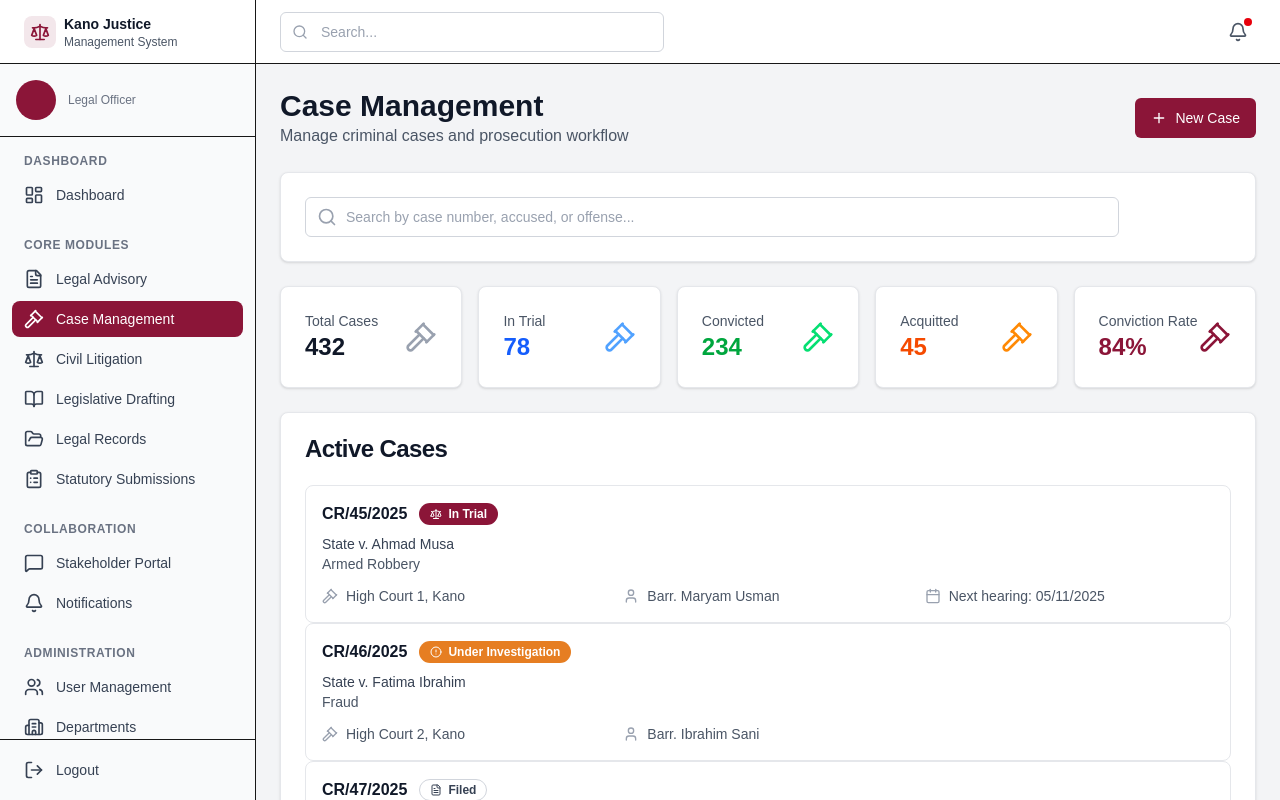
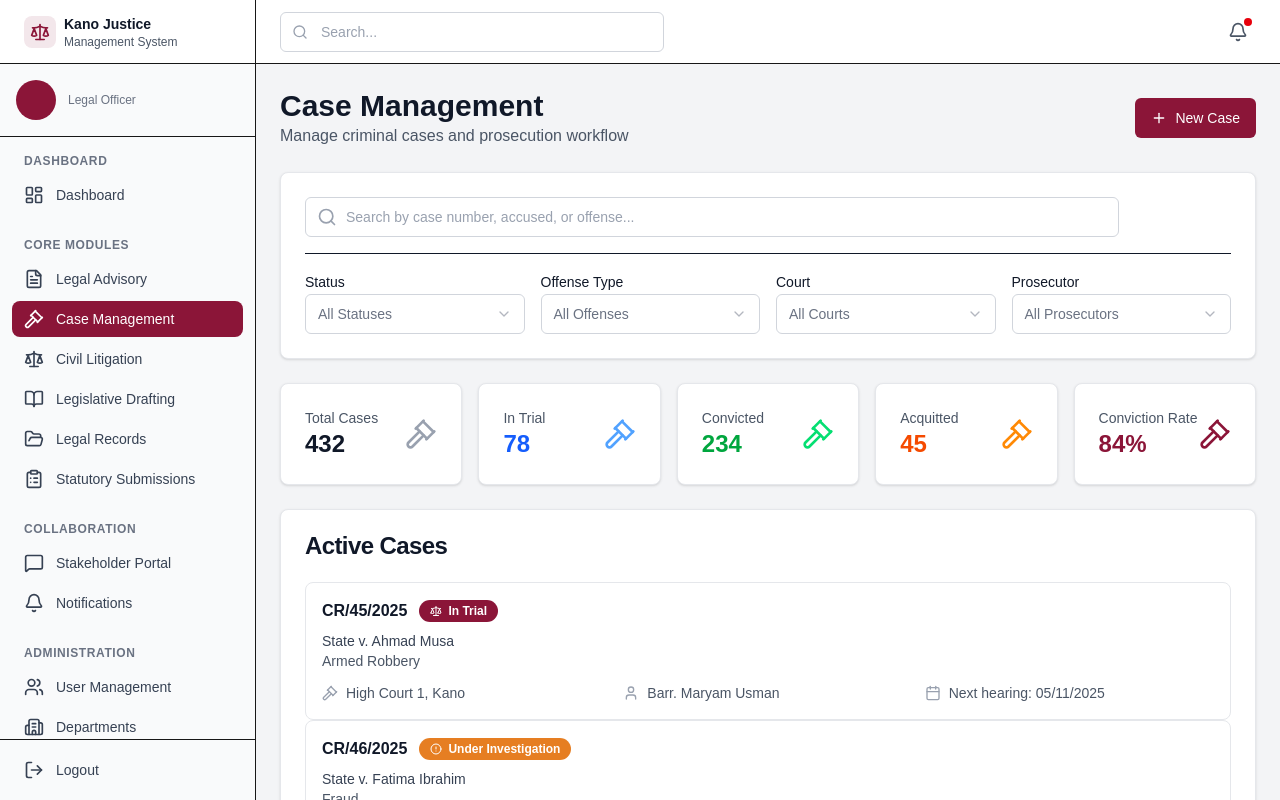
Before and after one commit to Quadco-Consults/kano-justice-management-system, a Next.js app: page /prosecution in a window 1280 px wide. Both pictures are taken after a click on the button "Filters". Built offline with nearby package versions, Linux system fonts and the light colour scheme.

Commit message:
Add functional filter system to case management list

```diff
--- a/components/prosecution/prosecution-list.tsx
+++ b/components/prosecution/prosecution-list.tsx
@@ -5,8 +5,16 @@ import { Card, CardContent, CardHeader, CardTitle } from "@/components/ui/card"
 import { Input } from "@/components/ui/input"
 import { Button } from "@/components/ui/button"
 import { CaseStatusIndicator } from "@/components/shared/case-status-indicator"
-import { Search, Plus, Filter, Gavel, Calendar, User } from "lucide-react"
+import { Search, Plus, Filter, Gavel, Calendar, User, X } from "lucide-react"
 import Link from "next/link"
+import {
+  Select,
+  SelectContent,
+  SelectItem,
+  SelectTrigger,
+  SelectValue,
+} from "@/components/ui/select"
+import { Badge } from "@/components/ui/badge"
 
 const mockCases = [
   {
@@ -73,6 +81,24 @@ const mockCases = [
 
 export function ProsecutionList() {
   const [searchQuery, setSearchQuery] = useState("")
+  const [showFilters, setShowFilters] = useState(false)
+  const [filters, setFilters] = useState({
+    status: "",
+    offense: "",
+    court: "",
+    prosecutor: "",
+  })
+
+  const clearFilters = () => {
+    setFilters({
+      status: "",
+      offense: "",
+      court: "",
+      prosecutor: "",
+    })
+  }
+
+  const hasActiveFilters = Object.values(filters).some(value => value !== "")
 
   return (
     <div className="space-y-6">
@@ -93,6 +119,7 @@ export function ProsecutionList() {
       {/* Filters */}
       <Card>
         <CardContent className="pt-6">
+          <div className="space-y-4">
             <div className="flex gap-4">
               <div className="flex-1 relative">
                 <Search className="absolute left-3 top-1/2 transform -translate-y-1/2 w-5 h-5 text-gray-400" />
@@ -104,10 +131,120 @@ export function ProsecutionList() {
                   className="pl-10"
                 />
               </div>
-            <Button variant="outline">
+              <Button
+                variant="outline"
+                onClick={() => setShowFilters(!showFilters)}
+                className={hasActiveFilters ? "border-[#8B1538] text-[#8B1538]" : ""}
+              >
                 <Filter className="w-4 h-4 mr-2" />
                 Filters
+                {hasActiveFilters && (
+                  <Badge className="ml-2 bg-[#8B1538] text-white">
+                    {Object.values(filters).filter(v => v !== "").length}
+                  </Badge>
+                )}
               </Button>
+            </div>
+
+            {/* Filter Options */}
+            {showFilters && (
+              <div className="grid grid-cols-1 md:grid-cols-4 gap-4 pt-4 border-t">
+                <div className="space-y-2">
+                  <label className="text-sm font-medium text-gray-900">Status</label>
+                  <Select
+                    value={filters.status}
+                    onValueChange={(value) => setFilters({ ...filters, status: value })}
+                  >
+                    <SelectTrigger>
+                      <SelectValue placeholder="All Statuses" />
+                    </SelectTrigger>
+                    <SelectContent>
+                      <SelectItem value="all">All Statuses</SelectItem>
+                      <SelectItem value="pending">Pending</SelectItem>
+                      <SelectItem value="under-investigation">Under Investigation</SelectItem>
+                      <SelectItem value="filed">Filed</SelectItem>
+                      <SelectItem value="in-trial">In Trial</SelectItem>
+                      <SelectItem value="verdict-delivered">Verdict Delivered</SelectItem>
+                      <SelectItem value="convicted">Convicted</SelectItem>
+                      <SelectItem value="acquitted">Acquitted</SelectItem>
+                      <SelectItem value="withdrawn">Withdrawn</SelectItem>
+                    </SelectContent>
+                  </Select>
+                </div>
+
+                <div className="space-y-2">
+                  <label className="text-sm font-medium text-gray-900">Offense Type</label>
+                  <Select
+                    value={filters.offense}
+                    onValueChange={(value) => setFilters({ ...filters, offense: value })}
+                  >
+                    <SelectTrigger>
+                      <SelectValue placeholder="All Offenses" />
+                    </SelectTrigger>
+                    <SelectContent>
+                      <SelectItem value="all">All Offenses</SelectItem>
+                      <SelectItem value="robbery">Armed Robbery</SelectItem>
+                      <SelectItem value="fraud">Fraud</SelectItem>
+                      <SelectItem value="assault">Assault</SelectItem>
+                      <SelectItem value="embezzlement">Embezzlement</SelectItem>
+                      <SelectItem value="theft">Theft</SelectItem>
+                      <SelectItem value="murder">Murder</SelectItem>
+                      <SelectItem value="drug-trafficking">Drug Trafficking</SelectItem>
+                      <SelectItem value="corruption">Corruption</SelectItem>
+                    </SelectContent>
+                  </Select>
+                </div>
+
+                <div className="space-y-2">
+                  <label className="text-sm font-medium text-gray-900">Court</label>
+                  <Select
+                    value={filters.court}
+                    onValueChange={(value) => setFilters({ ...filters, court: value })}
+                  >
+                    <SelectTrigger>
+                      <SelectValue placeholder="All Courts" />
+                    </SelectTrigger>
+                    <SelectContent>
+                      <SelectItem value="all">All Courts</SelectItem>
+                      <SelectItem value="high-court-1">High Court 1, Kano</SelectItem>
+                      <SelectItem value="high-court-2">High Court 2, Kano</SelectItem>
+                      <SelectItem value="magistrate-1">Magistrate Court 1, Kano</SelectItem>
+                      <SelectItem value="magistrate-2">Magistrate Court 2, Kano</SelectItem>
+                      <SelectItem value="magistrate-3">Magistrate Court 3, Kano</SelectItem>
+                    </SelectContent>
+                  </Select>
+                </div>
+
+                <div className="space-y-2">
+                  <label className="text-sm font-medium text-gray-900">Prosecutor</label>
+                  <Select
+                    value={filters.prosecutor}
+                    onValueChange={(value) => setFilters({ ...filters, prosecutor: value })}
+                  >
+                    <SelectTrigger>
+                      <SelectValue placeholder="All Prosecutors" />
+                    </SelectTrigger>
+                    <SelectContent>
+                      <SelectItem value="all">All Prosecutors</SelectItem>
+                      <SelectItem value="maryam">Barr. Maryam Usman</SelectItem>
+                      <SelectItem value="ibrahim">Barr. Ibrahim Sani</SelectItem>
+                      <SelectItem value="halima">Barr. Halima Mohammed</SelectItem>
+                      <SelectItem value="ahmad">Barr. Ahmad Bello</SelectItem>
+                      <SelectItem value="amina">Barr. Amina Hassan</SelectItem>
+                    </SelectContent>
+                  </Select>
+                </div>
+
+                {hasActiveFilters && (
+                  <div className="md:col-span-4 flex justify-end">
+                    <Button variant="ghost" onClick={clearFilters} size="sm">
+                      <X className="w-4 h-4 mr-2" />
+                      Clear Filters
+                    </Button>
+                  </div>
+                )}
+              </div>
+            )}
           </div>
         </CardContent>
       </Card>
```
Lines whose indentation alone changed are shown as unchanged.
